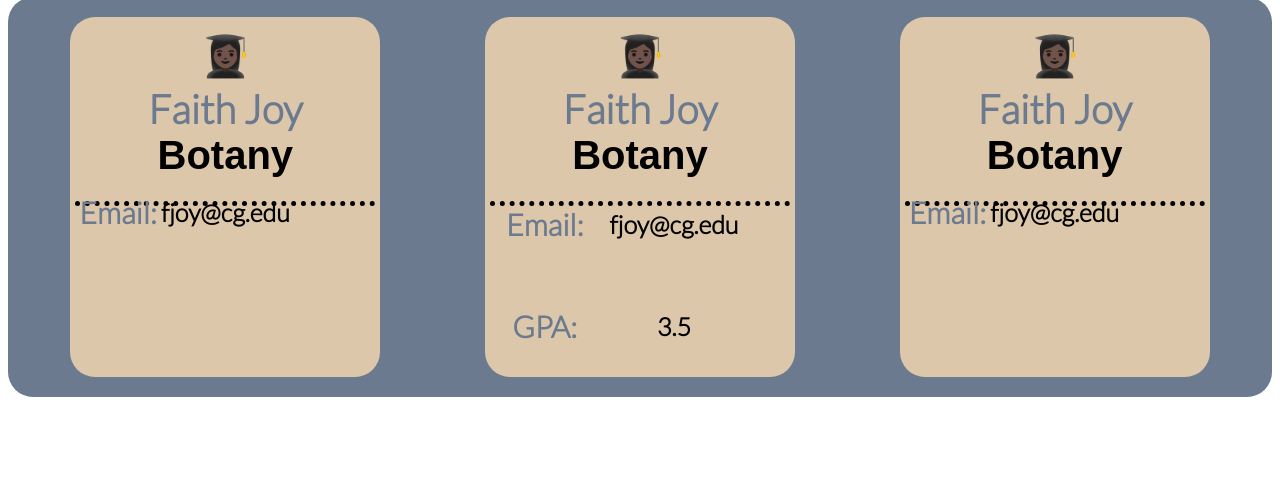
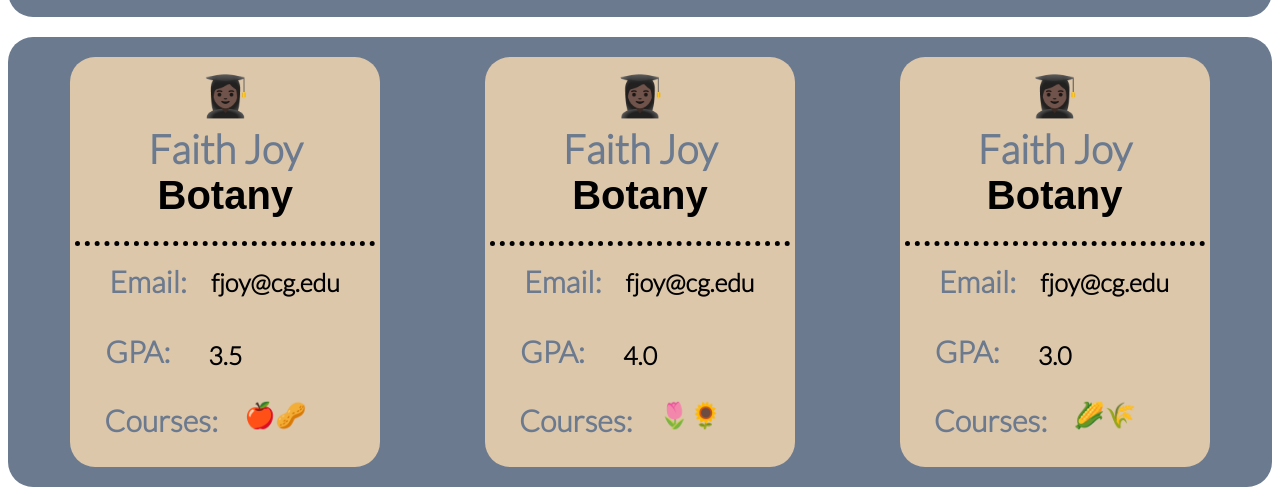
Before and after one commit to Angelbey/CG-Education, a plain HTML site: page index.html in a window 1280 px wide. Shown: the part 776-1271 px from the top of the page. Before the commit the page ends 1181 px from the top, so only its background shows below. Drawn offline with Linux system fonts and the light colour scheme; a web font is replaced by a local one.

Commit message:
added email, gpa, and courses to student-bottom

```diff
--- a/index.html
+++ b/index.html
@@ -84,8 +84,14 @@
   <div class="student-top"><h2><center>👩🏿‍🎓</center></h2>
     <h2><center>Faith Joy</center></h2>
   <div><h3>Botany</h3></div>
-  <div class="student-bottom"><h2>Email:</h2>
-    <p>fjoy@cg.edu</p>
+  <div class="student-bottom">
+    <h2>Email:</h2>  <p>fjoy@cg.edu</p>
+  </div>
+  <div class="student-bottom2">
+    <h2>GPA:</h2>  <p>3.5</p>
+  </div>
+  <div class="student-bottom3">
+    <h2>Courses:</h2>  <p>🍎🥜</p>
   </div>
   </div>
   </div>
@@ -94,16 +100,13 @@
       <h2><center>Faith Joy</center></h2>
   <div><h3>Botany</h3></div>
   <div class="student-bottom">
-    <table>
-      <tr>
-        <th><h2>Email:</h2></th>
-        <td><p>fjoy@cg.edu</p></td>
-      </tr>
-      <tr>
-        <th><h2>GPA:</h2></th>
-        <td><p>3.5</p></td>
-      </tr>
-    </table>
+  <h2>Email:</h2>  <p>fjoy@cg.edu</p>
+  </div>
+  <div class="student-bottom2">
+    <h2>GPA:</h2>  <p>4.0</p>
+  </div>
+  <div class="student-bottom3">
+    <h2>Courses:</h2>  <p>🌷🌻</p>
   </div>
   </div>
   </div>
@@ -113,6 +116,12 @@
   <div><h3>Botany</h3></div>
   <div class="student-bottom"><h2>Email:</h2>
       <p>fjoy@cg.edu</p>
+    </div>
+    <div class="student-bottom2">
+      <h2>GPA:</h2>  <p>3.0</p>
+  </div>
+  <div class="student-bottom3">
+    <h2>Courses:</h2>  <p>🌽🌾</p>
   </div>
   </div>
   </div>
--- a/styles/main.css
+++ b/styles/main.css
@@ -19,7 +19,7 @@ border-radius: 25px;
   background-color: #DCC7AA;
   padding: 5px;
   width: 400px;
-  height: 260px;
+  height: 280px;
   margin-top: 10px;
   margin-bottom: 10px;
   border-radius: 25px;
@@ -91,7 +91,7 @@ border-radius: 25px;
   background-color: #DCC7AA;
   padding: 5px;
   width: 300px;
-  height: 350px;
+  height: 400px;
   margin-top: 10px;
   margin-bottom: 10px;
   border-radius: 25px;
@@ -125,22 +125,45 @@ border-radius: 25px;
 width: 300px;
 display: flex;
 width: 50%;
-align-items: center;
 }
 .student-bottom h2 {
 font-size: 30px;
 color: #6B7A8F;
+padding-left: 30px;
+padding-top: 40px;
 }
 .student-bottom p {
   font-size: 25px;
+  padding-left: 20px;
+  padding-top: 30px;
 }
-table, th, td {
-    border: 0 solid black;
+.student-bottom2 h2 {
+font-size: 30px;
+color: #6B7A8F;
+padding-left: -80px;
+padding-top: -10px;
+padding-right: 175px;
 }
-th, td {
-    padding: 10px;
-    height: -5px;
-
+.student-bottom2 p {
+  font-size: 25px;
+  padding-left: 20px;
+  padding-top: -10px;
+  padding-right: 20px;
+  margin-top: -40px;
+}
+.student-bottom3 h2 {
+font-size: 30px;
+color: #6B7A8F;
+padding-left: 25px;
+padding-top: -20px;
+padding-right: 175px;
+}
+.student-bottom3 p {
+  font-size: 25px;
+  padding-left: 150px;
+  padding-top: -20px;
+  padding-right: 50px;
+  margin-top: -50px;
 }
 
 .header {
```
